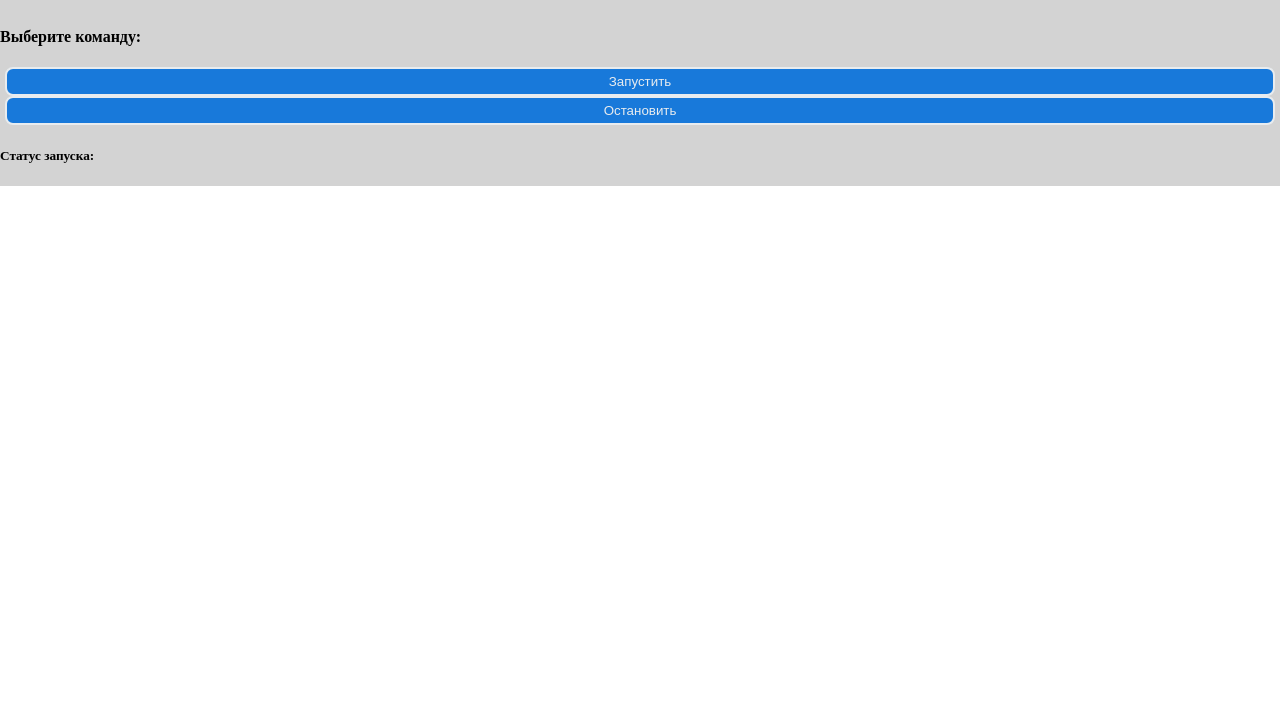
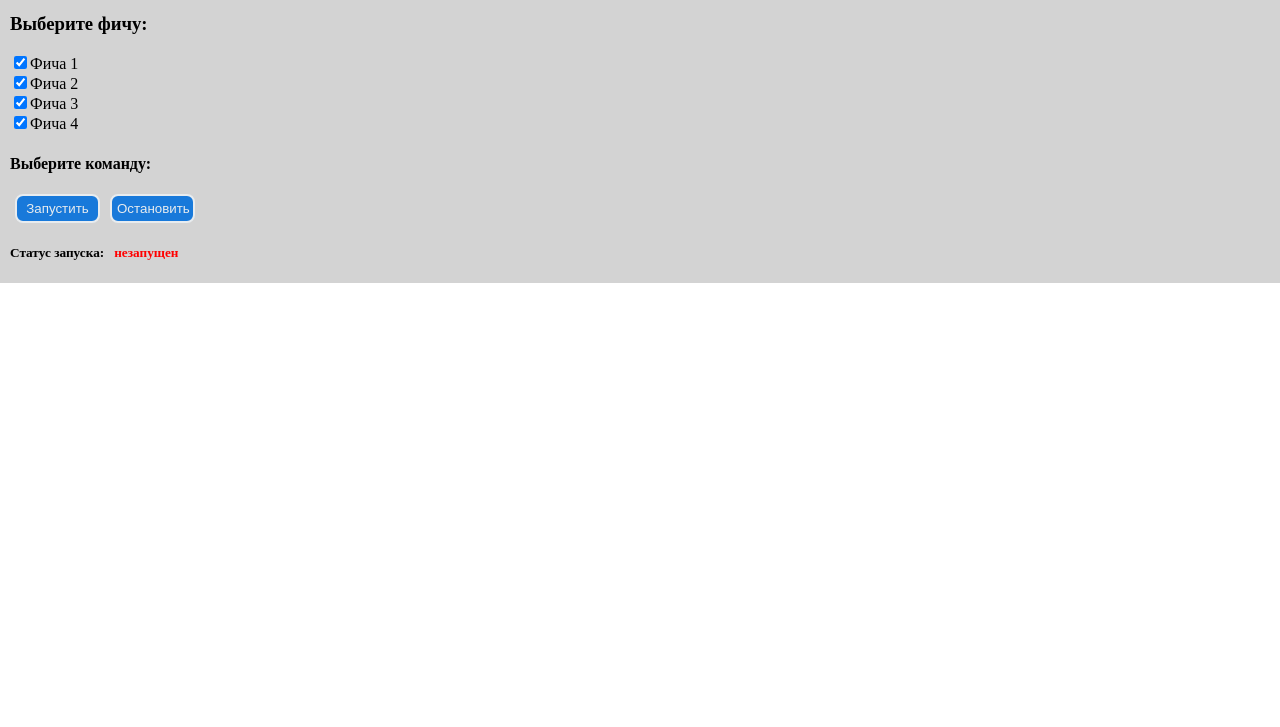
Before and after one commit to softwarrior/tema-bot-web, a plain HTML site: page index.html in a window 1280 px wide. Shown: the part 73-800 px from the top of the page. Drawn offline with Linux system fonts and the light colour scheme.

Commit message:
прототип

```diff
--- a/index.css
+++ b/index.css
@@ -12,11 +12,12 @@ html, body {
     display: flex;
     flex-direction: column;
     background: lightgray;
+    padding: 0 10px 0 10px;
 }
 
 .menu {
     display: flex;
-    flex-direction: column;
+    flex-direction: row;
 }
 
 .menuPoint {
@@ -27,6 +28,7 @@ html, body {
     padding: 5px;
     cursor: pointer;
     margin: 0 5px 0 5px;
+    width: 85px;
 }
 
 .menuPoint:hover {
@@ -34,3 +36,8 @@ html, body {
     background-color: var(--color-menu-point1);
     color: var(--color-menu-point2);
 }
+
+.status {
+    margin-left: 10px;
+    color: red;
+}
--- a/index.js
+++ b/index.js
@@ -1,13 +1,24 @@
 "use strict";
+
+const FEATURE_ID = {
+    FEATURE_1: 1,
+    FEATURE_2: 2,
+    FEATURE_3: 3,
+    FEATURE_4: 4
+}
 
 class Admin {
     constructor () {
         const element = document.createElement('div');
         element.classList.add('admin');
 
-        const h1 = document.createElement('h1');
-        h1.innerHTML = "Управление TemaBot"
-        element.append(h1);
+        const header = document.createElement('h2');
+        header.innerHTML = "Управление TemaBot"
+        element.append(header);
+
+        const features_names_to_create = ['Фича 1', 'Фича 2', 'Фича 3', 'Фича 4']
+        const features = new Features(features_names_to_create)
+        element.append(features.element)
 
         const h4 = document.createElement('h4');
         h4.innerHTML = "Выберите команду:"
@@ -18,14 +29,32 @@ class Admin {
         const menu = new Menu([menuPoint1, menuPoint2]);
         element.append(menu.element);
 
-        const h5 = document.createElement('h5');
-        h5.innerHTML = "Статус запуска:"
-        element.append(h5);
+        const status = document.createElement('h5');
+        status.append("Статус запуска:")
+        const status_span = document.createElement('span')
+        status_span.classList.add('status')
+        status_span.innerHTML = 'незапущен'
+        status.append(status_span)
+        element.append(status);
 
         this.element = element
     }
 }
 
+class Features {
+    constructor (names) {
+        const element = document.createElement('div');
+        const h_fitures = document.createElement('h3');
+        h_fitures.innerHTML = "Выберите фичу:"
+        element.append(h_fitures);
+        names.forEach(fiture_name => {
+            const checkbox = new MenuCheckbox(fiture_name);
+            element.append(checkbox.element);
+        });
+
+        this.element = element;
+    }
+}
 class Menu {
     constructor (menuPoints) {
         const element = document.createElement('div');
@@ -59,6 +88,29 @@ class MenuPoint {
     }
 }
 
+class MenuCheckbox {
+    constructor (name) {
+        const div = document.createElement('div');
+        const label = document.createElement('label');
+
+        const checkbox = document.createElement('input');
+        checkbox.setAttribute('type', 'checkbox');
+        checkbox.setAttribute('name', name);
+        checkbox.setAttribute('checked', true);
+        checkbox.setAttribute('onchange','toggleFeature(this)' )
+
+        label.append(checkbox)
+        label.append(name)
+
+        div.append(label)
+
+        this.element = div;
+    }
+}
+function toggleFeature(menuCheckbox) {
+    console.log(menuCheckbox.name, menuCheckbox.checked)
+}
+
 const admin = new Admin();
 document
     .getElementById('root')
```
